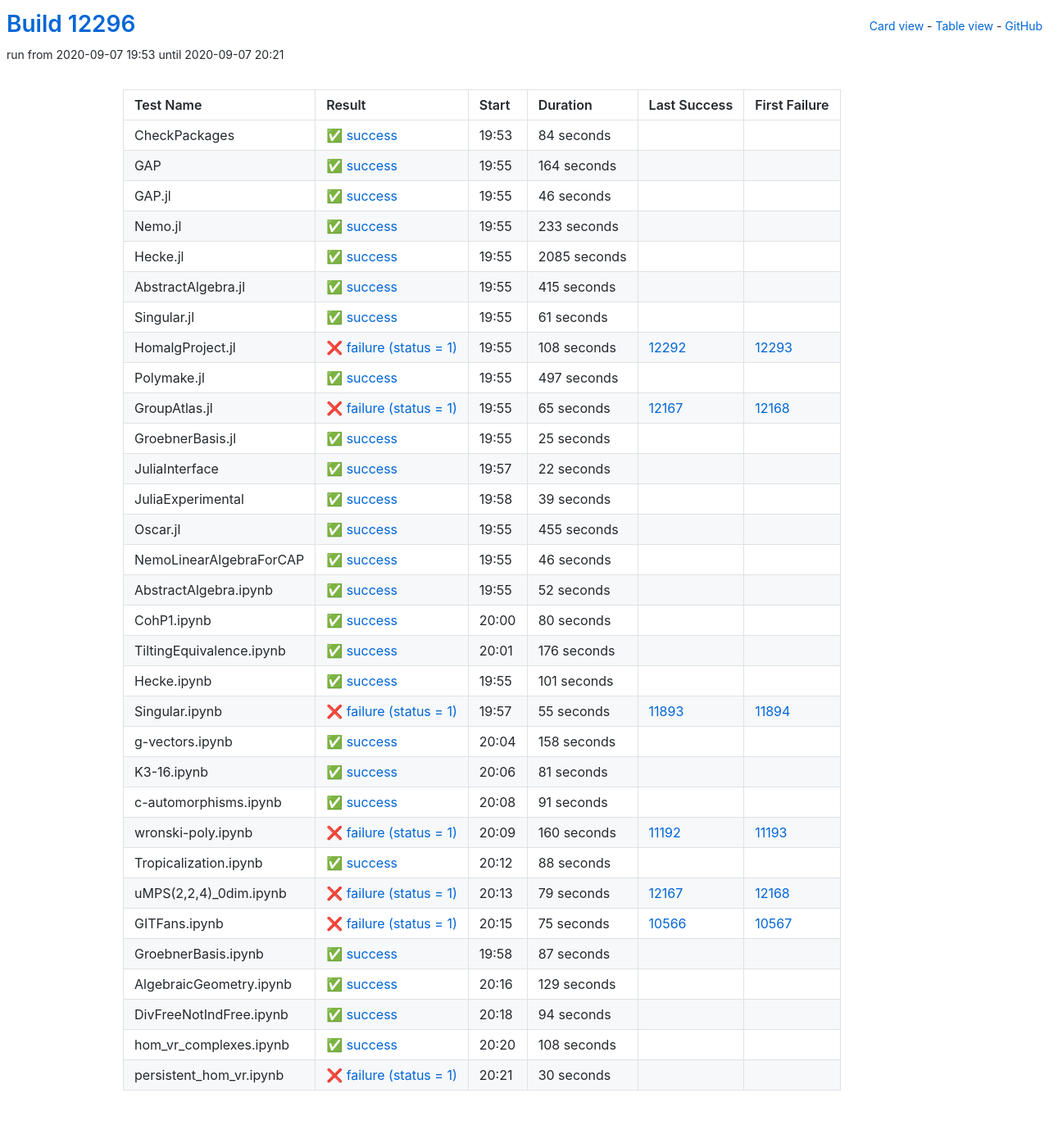
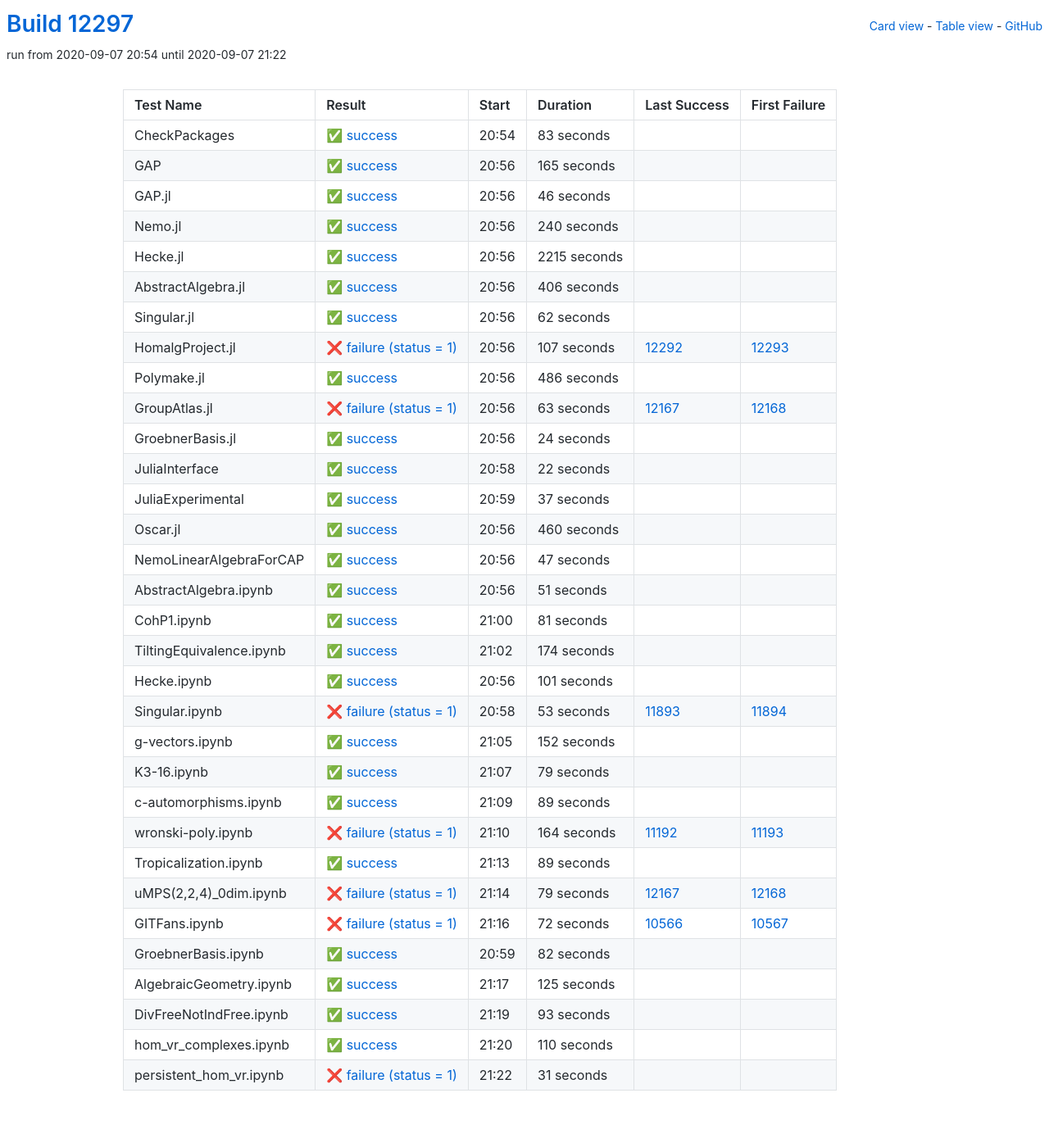
Before and after one commit to oscar-system/oscar-ci-status, a Jekyll site: the page built from table.html, in a window 1280 px wide. Shown: the whole page at 82% size. Built offline with Jekyll 4.4.1, drawn with Linux system fonts in a browser that asks for light colours.

Commit message:
Build #12297

```diff
--- a/_data/ci.yml
+++ b/_data/ci.yml
@@ -1,6 +1,6 @@
 ---
-build: 12296
-build_url: https://oscarci.mathematik.uni-kl.de/job/oscar/12296/
+build: 12297
+build_url: https://oscarci.mathematik.uni-kl.de/job/oscar/12297/
 job: oscar
 organization: oscar-system
 repo: oscar-ci-status
@@ -8,32 +8,32 @@
 tests:
 - name: CheckPackages
   id: checkpackages
-  log: https://oscarci.mathematik.uni-kl.de/job/oscar/12296/artifact/logs/build-12296/CheckPackages.log
-  start: 2020-09-07 19:53
+  log: https://oscarci.mathematik.uni-kl.de/job/oscar/12297/artifact/logs/build-12297/CheckPackages.log
+  start: 2020-09-07 20:54
   success: true
   exitcode: 0
   status: success
-  duration: 84
+  duration: 83
   last_success: false
   last_success_url:
   first_failure: false
   first_failure_url:
 - name: GAP
   id: gap
-  log: https://oscarci.mathematik.uni-kl.de/job/oscar/12296/artifact/logs/build-12296/GAP.log
-  start: 2020-09-07 19:55
+  log: https://oscarci.mathematik.uni-kl.de/job/oscar/12297/artifact/logs/build-12297/GAP.log
+  start: 2020-09-07 20:56
   success: true
   exitcode: 0
   status: success
-  duration: 164
+  duration: 165
   last_success: false
   last_success_url:
   first_failure: false
   first_failure_url:
 - name: GAP.jl
   id: gap-jl
-  log: https://oscarci.mathematik.uni-kl.de/job/oscar/12296/artifact/logs/build-12296/GAP.jl.log
-  start: 2020-09-07 19:55
+  log: https://oscarci.mathematik.uni-kl.de/job/oscar/12297/artifact/logs/build-12297/GAP.jl.log
+  start: 2020-09-07 20:56
   success: true
   exitcode: 0
   status: success
@@ -44,104 +44,104 @@
   first_failure_url:
 - name: Nemo.jl
   id: nemo-jl
-  log: https://oscarci.mathematik.uni-kl.de/job/oscar/12296/artifact/logs/build-12296/Nemo.jl.log
-  start: 2020-09-07 19:55
+  log: https://oscarci.mathematik.uni-kl.de/job/oscar/12297/artifact/logs/build-12297/Nemo.jl.log
+  start: 2020-09-07 20:56
   success: true
   exitcode: 0
   status: success
-  duration: 233
+  duration: 240
   last_success: false
   last_success_url:
   first_failure: false
   first_failure_url:
 - name: Hecke.jl
   id: hecke-jl
-  log: https://oscarci.mathematik.uni-kl.de/job/oscar/12296/artifact/logs/build-12296/Hecke.jl.log
-  start: 2020-09-07 19:55
+  log: https://oscarci.mathematik.uni-kl.de/job/oscar/12297/artifact/logs/build-12297/Hecke.jl.log
+  start: 2020-09-07 20:56
   success: true
   exitcode: 0
   status: success
-  duration: 2085
+  duration: 2215
   last_success: false
   last_success_url:
   first_failure: false
   first_failure_url:
 - name: AbstractAlgebra.jl
   id: abstractalgebra-jl
-  log: https://oscarci.mathematik.uni-kl.de/job/oscar/12296/artifact/logs/build-12296/AbstractAlgebra.jl.log
-  start: 2020-09-07 19:55
+  log: https://oscarci.mathematik.uni-kl.de/job/oscar/12297/artifact/logs/build-12297/AbstractAlgebra.jl.log
+  start: 2020-09-07 20:56
   success: true
   exitcode: 0
   status: success
-  duration: 415
+  duration: 406
   last_success: false
   last_success_url:
   first_failure: false
   first_failure_url:
 - name: Singular.jl
   id: singular-jl
-  log: https://oscarci.mathematik.uni-kl.de/job/oscar/12296/artifact/logs/build-12296/Singular.jl.log
-  start: 2020-09-07 19:55
+  log: https://oscarci.mathematik.uni-kl.de/job/oscar/12297/artifact/logs/build-12297/Singular.jl.log
+  start: 2020-09-07 20:56
   success: true
   exitcode: 0
   status: success
-  duration: 61
+  duration: 62
   last_success: false
   last_success_url:
   first_failure: false
   first_failure_url:
 - name: HomalgProject.jl
   id: homalgproject-jl
-  log: https://oscarci.mathematik.uni-kl.de/job/oscar/12296/artifact/logs/build-12296/HomalgProject.jl.log
-  start: 2020-09-07 19:55
+  log: https://oscarci.mathematik.uni-kl.de/job/oscar/12297/artifact/logs/build-12297/HomalgProject.jl.log
+  start: 2020-09-07 20:56
   success: false
   exitcode: 1
   status: failure
-  duration: 108
+  duration: 107
   last_success: 12292
   last_success_url: https://oscarci.mathematik.uni-kl.de/job/oscar/12292/
   first_failure: 12293
   first_failure_url: https://oscarci.mathematik.uni-kl.de/job/oscar/12293/
 - name: Polymake.jl
   id: polymake-jl
-  log: https://oscarci.mathematik.uni-kl.de/job/oscar/12296/artifact/logs/build-12296/Polymake.jl.log
-  start: 2020-09-07 19:55
+  log: https://oscarci.mathematik.uni-kl.de/job/oscar/12297/artifact/logs/build-12297/Polymake.jl.log
+  start: 2020-09-07 20:56
   success: true
   exitcode: 0
   status: success
-  duration: 497
+  duration: 486
   last_success: false
   last_success_url:
   first_failure: false
   first_failure_url:
 - name: GroupAtlas.jl
   id: groupatlas-jl
-  log: https://oscarci.mathematik.uni-kl.de/job/oscar/12296/artifact/logs/build-12296/GroupAtlas.jl.log
-  start: 2020-09-07 19:55
+  log: https://oscarci.mathematik.uni-kl.de/job/oscar/12297/artifact/logs/build-12297/GroupAtlas.jl.log
+  start: 2020-09-07 20:56
   success: false
   exitcode: 1
   status: failure
-  duration: 65
+  duration: 63
   last_success: 12167
   last_success_url: https://oscarci.mathematik.uni-kl.de/job/oscar/12167/
   first_failure: 12168
   first_failure_url: https://oscarci.mathematik.uni-kl.de/job/oscar/12168/
 - name: GroebnerBasis.jl
   id: groebnerbasis-jl
-  log: https://oscarci.mathematik.uni-kl.de/job/oscar/12296/artifact/logs/build-12296/GroebnerBasis.jl.log
-  start: 2020-09-07 19:55
+  log: https://oscarci.mathematik.uni-kl.de/job/oscar/12297/artifact/logs/build-12297/GroebnerBasis.jl.log
+  start: 2020-09-07 20:56
   success: true
   exitcode: 0
   status: success
-  duration: 25
+  duration: 24
   last_success: false
   last_success_url:
   first_failure: false
   first_failure_url:
 - name: JuliaInterface
   id: juliainterface
-  log: https://oscarci.mathematik.uni-kl.de/job/oscar/12296/artifact/logs/build-12296/JuliaInterface.log
-  start: 2020-09-07 19:57
+  log: https://oscarci.mathematik.uni-kl.de/job/oscar/12297/artifact/logs/build-12297/JuliaInterface.log
+  start: 2020-09-07 20:58
   success: true
   exitcode: 0
   status: success
@@ -152,80 +152,80 @@
   first_failure_url:
 - name: JuliaExperimental
   id: juliaexperimental
-  log: https://oscarci.mathematik.uni-kl.de/job/oscar/12296/artifact/logs/build-12296/JuliaExperimental.log
-  start: 2020-09-07 19:58
+  log: https://oscarci.mathematik.uni-kl.de/job/oscar/12297/artifact/logs/build-12297/JuliaExperimental.log
+  start: 2020-09-07 20:59
   success: true
   exitcode: 0
   status: success
-  duration: 39
+  duration: 37
   last_success: false
   last_success_url:
   first_failure: false
   first_failure_url:
 - name: Oscar.jl
   id: oscar-jl
-  log: https://oscarci.mathematik.uni-kl.de/job/oscar/12296/artifact/logs/build-12296/Oscar.jl.log
-  start: 2020-09-07 19:55
+  log: https://oscarci.mathematik.uni-kl.de/job/oscar/12297/artifact/logs/build-12297/Oscar.jl.log
+  start: 2020-09-07 20:56
   success: true
   exitcode: 0
   status: success
-  duration: 455
+  duration: 460
   last_success: false
   last_success_url:
   first_failure: false
   first_failure_url:
 - name: NemoLinearAlgebraForCAP
   id: nemolinearalgebraforcap
-  log: https://oscarci.mathematik.uni-kl.de/job/oscar/12296/artifact/logs/build-12296/NemoLinearAlgebraForCAP.log
-  start: 2020-09-07 19:55
+  log: https://oscarci.mathematik.uni-kl.de/job/oscar/12297/artifact/logs/build-12297/NemoLinearAlgebraForCAP.log
+  start: 2020-09-07 20:56
   success: true
   exitcode: 0
   status: success
-  duration: 46
+  duration: 47
   last_success: false
   last_success_url:
   first_failure: false
   first_failure_url:
 - name: AbstractAlgebra.ipynb
   id: abstractalgebra-ipynb
-  log: https://oscarci.mathematik.uni-kl.de/job/oscar/12296/artifact/logs/build-12296/AbstractAlgebra.ipynb.log
-  start: 2020-09-07 19:55
+  log: https://oscarci.mathematik.uni-kl.de/job/oscar/12297/artifact/logs/build-12297/AbstractAlgebra.ipynb.log
+  start: 2020-09-07 20:56
   success: true
   exitcode: 0
   status: success
-  duration: 52
+  duration: 51
   last_success: false
   last_success_url:
   first_failure: false
   first_failure_url:
 - name: CohP1.ipynb
   id: cohp1-ipynb
-  log: https://oscarci.mathematik.uni-kl.de/job/oscar/12296/artifact/logs/build-12296/CohP1.ipynb.log
-  start: 2020-09-07 20:00
+  log: https://oscarci.mathematik.uni-kl.de/job/oscar/12297/artifact/logs/build-12297/CohP1.ipynb.log
+  start: 2020-09-07 21:00
   success: true
   exitcode: 0
   status: success
-  duration: 80
+  duration: 81
   last_success: false
   last_success_url:
   first_failure: false
   first_failure_url:
 - name: TiltingEquivalence.ipynb
   id: tiltingequivalence-ipynb
-  log: https://oscarci.mathematik.uni-kl.de/job/oscar/12296/artifact/logs/build-12296/TiltingEquivalence.ipynb.log
-  start: 2020-09-07 20:01
+  log: https://oscarci.mathematik.uni-kl.de/job/oscar/12297/artifact/logs/build-12297/TiltingEquivalence.ipynb.log
+  start: 2020-09-07 21:02
   success: true
   exitcode: 0
   status: success
-  duration: 176
+  duration: 174
   last_success: false
   last_success_url:
   first_failure: false
   first_failure_url:
 - name: Hecke.ipynb
   id: hecke-ipynb
-  log: https://oscarci.mathematik.uni-kl.de/job/oscar/12296/artifact/logs/build-12296/Hecke.ipynb.log
-  start: 2020-09-07 19:55
+  log: https://oscarci.mathematik.uni-kl.de/job/oscar/12297/artifact/logs/build-12297/Hecke.ipynb.log
+  start: 2020-09-07 20:56
   success: true
   exitcode: 0
   status: success
@@ -236,80 +236,80 @@
   first_failure_url:
 - name: Singular.ipynb
   id: singular-ipynb
-  log: https://oscarci.mathematik.uni-kl.de/job/oscar/12296/artifact/logs/build-12296/Singular.ipynb.log
-  start: 2020-09-07 19:57
+  log: https://oscarci.mathematik.uni-kl.de/job/oscar/12297/artifact/logs/build-12297/Singular.ipynb.log
+  start: 2020-09-07 20:58
   success: false
   exitcode: 1
   status: failure
-  duration: 55
+  duration: 53
   last_success: 11893
   last_success_url: https://oscarci.mathematik.uni-kl.de/job/oscar/11893/
   first_failure: 11894
   first_failure_url: https://oscarci.mathematik.uni-kl.de/job/oscar/11894/
 - name: g-vectors.ipynb
   id: g-vectors-ipynb
-  log: https://oscarci.mathematik.uni-kl.de/job/oscar/12296/artifact/logs/build-12296/g-vectors.ipynb.log
-  start: 2020-09-07 20:04
+  log: https://oscarci.mathematik.uni-kl.de/job/oscar/12297/artifact/logs/build-12297/g-vectors.ipynb.log
+  start: 2020-09-07 21:05
   success: true
   exitcode: 0
   status: success
-  duration: 158
+  duration: 152
   last_success: false
   last_success_url:
   first_failure: false
   first_failure_url:
 - name: K3-16.ipynb
   id: k3-16-ipynb
-  log: https://oscarci.mathematik.uni-kl.de/job/oscar/12296/artifact/logs/build-12296/K3-16.ipynb.log
-  start: 2020-09-07 20:06
+  log: https://oscarci.mathematik.uni-kl.de/job/oscar/12297/artifact/logs/build-12297/K3-16.ipynb.log
+  start: 2020-09-07 21:07
   success: true
   exitcode: 0
   status: success
-  duration: 81
+  duration: 79
   last_success: false
   last_success_url:
   first_failure: false
   first_failure_url:
 - name: c-automorphisms.ipynb
   id: c-automorphisms-ipynb
-  log: https://oscarci.mathematik.uni-kl.de/job/oscar/12296/artifact/logs/build-12296/c-automorphisms.ipynb.log
-  start: 2020-09-07 20:08
+  log: https://oscarci.mathematik.uni-kl.de/job/oscar/12297/artifact/logs/build-12297/c-automorphisms.ipynb.log
+  start: 2020-09-07 21:09
   success: true
   exitcode: 0
   status: success
-  duration: 91
+  duration: 89
   last_success: false
   last_success_url:
   first_failure: false
   first_failure_url:
 - name: wronski-poly.ipynb
   id: wronski-poly-ipynb
-  log: https://oscarci.mathematik.uni-kl.de/job/oscar/12296/artifact/logs/build-12296/wronski-poly.ipynb.log
-  start: 2020-09-07 20:09
+  log: https://oscarci.mathematik.uni-kl.de/job/oscar/12297/artifact/logs/build-12297/wronski-poly.ipynb.log
+  start: 2020-09-07 21:10
   success: false
   exitcode: 1
   status: failure
-  duration: 160
+  duration: 164
   last_success: 11192
   last_success_url: https://oscarci.mathematik.uni-kl.de/job/oscar/11192/
   first_failure: 11193
   first_failure_url: https://oscarci.mathematik.uni-kl.de/job/oscar/11193/
 - name: Tropicalization.ipynb
   id: tropicalization-ipynb
-  log: https://oscarci.mathematik.uni-kl.de/job/oscar/12296/artifact/logs/build-12296/Tropicalization.ipynb.log
-  start: 2020-09-07 20:12
+  log: https://oscarci.mathematik.uni-kl.de/job/oscar/12297/artifact/logs/build-12297/Tropicalization.ipynb.log
+  start: 2020-09-07 21:13
   success: true
   exitcode: 0
   status: success
-  duration: 88
+  duration: 89
   last_success: false
   last_success_url:
   first_failure: false
   first_failure_url:
 - name: uMPS(2,2,4)_0dim.ipynb
   id: umps-2-2-4-0dim-ipynb
-  log: https://oscarci.mathematik.uni-kl.de/job/oscar/12296/artifact/logs/build-12296/uMPS-2-2-4-_0dim.ipynb.log
-  start: 2020-09-07 20:13
+  log: https://oscarci.mathematik.uni-kl.de/job/oscar/12297/artifact/logs/build-12297/uMPS-2-2-4-_0dim.ipynb.log
+  start: 2020-09-07 21:14
   success: false
   exitcode: 1
   status: failure
@@ -320,72 +320,72 @@
   first_failure_url: https://oscarci.mathematik.uni-kl.de/job/oscar/12168/
 - name: GITFans.ipynb
   id: gitfans-ipynb
-  log: https://oscarci.mathematik.uni-kl.de/job/oscar/12296/artifact/logs/build-12296/GITFans.ipynb.log
-  start: 2020-09-07 20:15
+  log: https://oscarci.mathematik.uni-kl.de/job/oscar/12297/artifact/logs/build-12297/GITFans.ipynb.log
+  start: 2020-09-07 21:16
   success: false
   exitcode: 1
   status: failure
-  duration: 75
+  duration: 72
   last_success: 10566
   last_success_url: https://oscarci.mathematik.uni-kl.de/job/oscar/10566/
   first_failure: 10567
   first_failure_url: https://oscarci.mathematik.uni-kl.de/job/oscar/10567/
 - name: GroebnerBasis.ipynb
   id: groebnerbasis-ipynb
-  log: https://oscarci.mathematik.uni-kl.de/job/oscar/12296/artifact/logs/build-12296/GroebnerBasis.ipynb.log
-  start: 2020-09-07 19:58
+  log: https://oscarci.mathematik.uni-kl.de/job/oscar/12297/artifact/logs/build-12297/GroebnerBasis.ipynb.log
+  start: 2020-09-07 20:59
   success: true
   exitcode: 0
   status: success
-  duration: 87
+  duration: 82
   last_success: false
   last_success_url:
   first_failure: false
   first_failure_url:
 - name: AlgebraicGeometry.ipynb
   id: algebraicgeometry-ipynb
-  log: https://oscarci.mathematik.uni-kl.de/job/oscar/12296/artifact/logs/build-12296/AlgebraicGeometry.ipynb.log
-  start: 2020-09-07 20:16
+  log: https://oscarci.mathematik.uni-kl.de/job/oscar/12297/artifact/logs/build-12297/AlgebraicGeometry.ipynb.log
+  start: 2020-09-07 21:17
   success: true
   exitcode: 0
   status: success
-  duration: 129
+  duration: 125
   last_success: false
   last_success_url:
   first_failure: false
   first_failure_url:
 - name: DivFreeNotIndFree.ipynb
   id: divfreenotindfree-ipynb
-  log: https://oscarci.mathematik.uni-kl.de/job/oscar/12296/artifact/logs/build-12296/DivFreeNotIndFree.ipynb.log
-  start: 2020-09-07 20:18
+  log: https://oscarci.mathematik.uni-kl.de/job/oscar/12297/artifact/logs/build-12297/DivFreeNotIndFree.ipynb.log
+  start: 2020-09-07 21:19
   success: true
   exitcode: 0
   status: success
-  duration: 94
+  duration: 93
   last_success: false
   last_success_url:
   first_failure: false
   first_failure_url:
 - name: hom_vr_complexes.ipynb
   id: hom-vr-complexes-ipynb
-  log: https://oscarci.mathematik.uni-kl.de/job/oscar/12296/artifact/logs/build-12296/hom_vr_complexes.ipynb.log
-  start: 2020-09-07 20:20
+  log: https://oscarci.mathematik.uni-kl.de/job/oscar/12297/artifact/logs/build-12297/hom_vr_complexes.ipynb.log
+  start: 2020-09-07 21:20
   success: true
   exitcode: 0
   status: success
-  duration: 108
+  duration: 110
   last_success: false
   last_success_url:
   first_failure: false
   first_failure_url:
 - name: persistent_hom_vr.ipynb
   id: persistent-hom-vr-ipynb
-  log: https://oscarci.mathematik.uni-kl.de/job/oscar/12296/artifact/logs/build-12296/persistent_hom_vr.ipynb.log
-  start: 2020-09-07 20:21
+  log: https://oscarci.mathematik.uni-kl.de/job/oscar/12297/artifact/logs/build-12297/persistent_hom_vr.ipynb.log
+  start: 2020-09-07 21:22
   success: false
   exitcode: 1
   status: failure
-  duration: 30
+  duration: 31
   last_success: false
   last_success_url:
   first_failure: false
```
Also changed, not shown: README.md.
